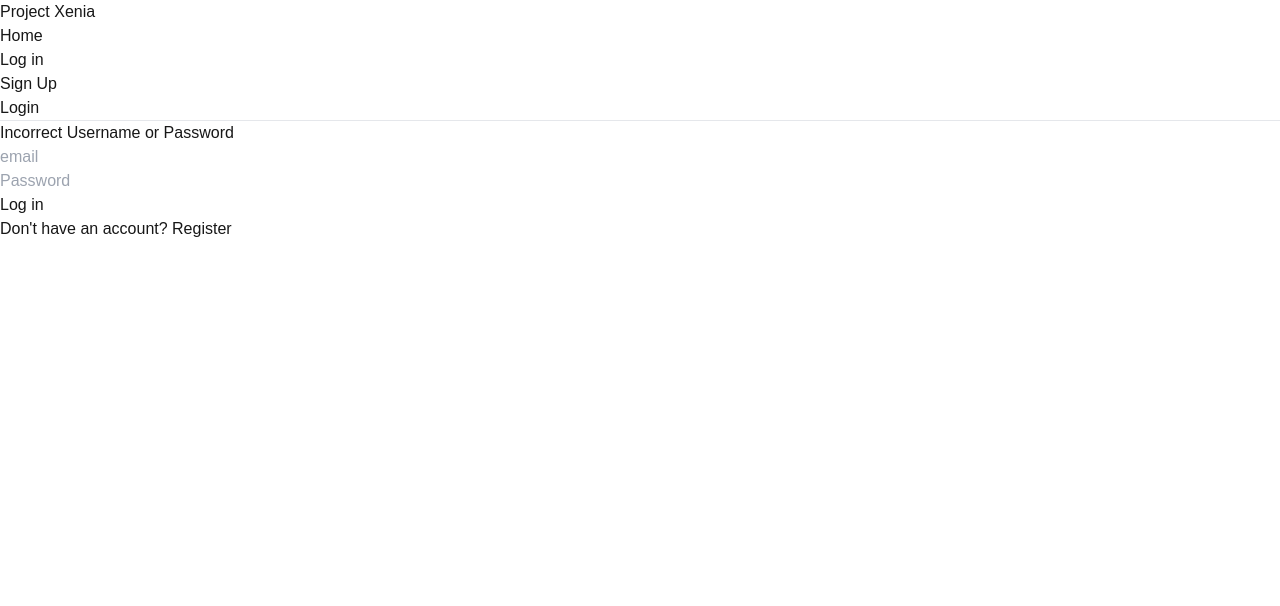
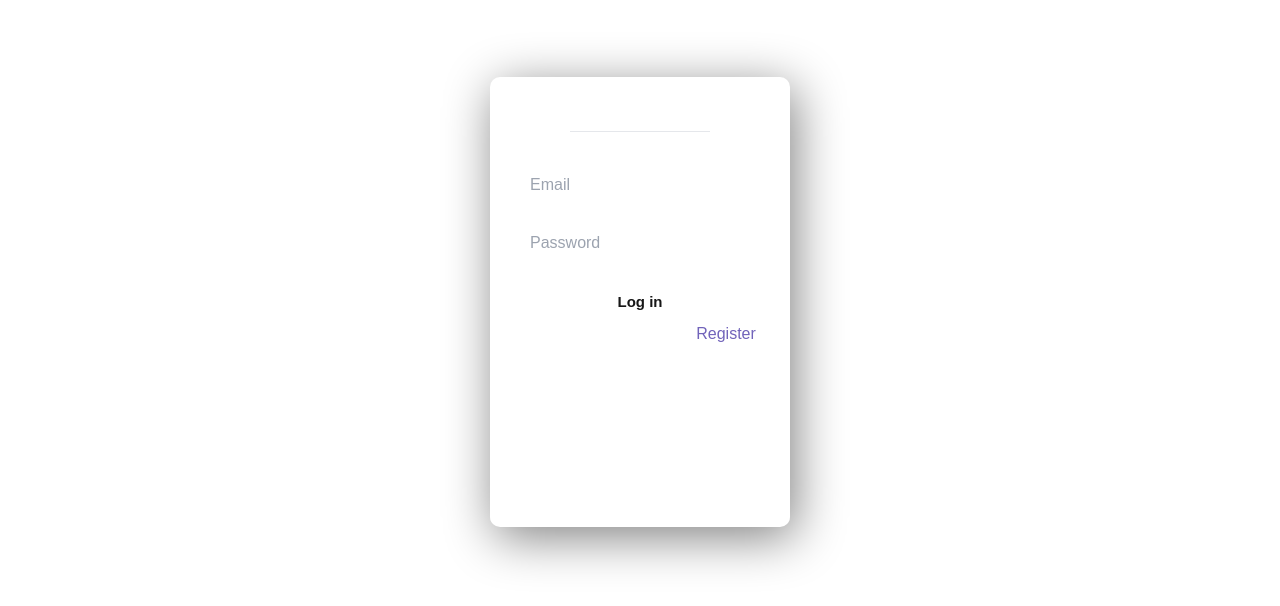
Before and after one commit to Sir-Erwin/project-xenia, a Next.js app: page / in a window 1280 px wide. Shown: the top 606 px of the page. Built offline with nearby package versions, Linux system fonts and the light colour scheme.

Commit message:
Basic Login UI

```diff
--- /dev/null
+++ b/app/login_page.css
@@ -0,0 +1,128 @@
+/*body {
+    background-color: #8a8b8c;
+    background-image: url(https://uploads-ssl.webflow.com/62e3ee10882dc50bcae8d07a/631a5d4631d4c55a475f3e34_noise-50.png);
+}*/
+*{
+    box-sizing: border-box;
+}
+body {
+    min-height: 100vh;
+    width: 100%;
+    /*background-image: linear-gradient(rgba(4,9,30,0.7),rgba(4,9,30,0.7)),url(sunrise.jpg);*/
+    background-position: center;
+    background-size: cover;
+    position: relative;
+}
+button:disabled {
+    color: black;
+}
+h1, p{
+    color: white;
+}
+
+::placeholder {
+    color: white;
+}
+#main-logo {
+    width: 85%;
+    margin: auto;
+    padding: 15px 0;
+    display: flex;
+    align-items: center;
+    justify-content: space-between;
+}
+
+#main-logo ul li {
+    list-style: none;
+    display: inline-block;
+    margin: 0 20px;
+}
+
+#main-logo ul li a {
+    text-decoration: none;
+    color: white;
+    text-transform: uppercase;
+}
+
+#main-logo ul li::after {
+    content: '';
+    height: 3px;
+    width: 0%;
+    background: rgb(113, 99, 186, 255);
+    display: block;
+    margin: auto;
+    transition: 0.5s;
+}
+
+#main-logo ul li:hover::after {
+    width: 100%;
+}
+
+#login {
+    background-color: white;
+    box-shadow: 5px 10px 50px grey;
+    background: transparent;
+    backdrop-filter: blur(20px);
+    width: 300px;
+    height: 450px;
+    margin-top: 20px;
+    margin-left: auto;
+    margin-right: auto;
+    border-radius: 10px;
+    padding: 30px;
+
+
+}
+#login h1 {
+    text-align: center;
+}
+
+hr {
+    margin-left: 50px;
+    margin-right: 50px;
+}
+.inputbox {
+    width: 100%;
+}
+.inputbox input {
+    color: white;
+    width: 100%;
+    height: 100%;
+    padding: 10px;
+    margin: 10px 0;
+    border-radius: 6px;
+    background: transparent;
+}
+
+.register {
+    text-align: center;
+}
+
+.register p a {
+    text-decoration: none;
+
+}
+button a {
+    text-decoration: none;
+    color: black;
+}
+
+button:hover {
+    cursor: pointer;
+}
+button {
+    width: 100%;
+    height: 40px;
+    border-radius: 6px;
+    background: white;
+    margin-top: 10px;
+    margin-left: auto;
+    margin-right: auto;
+    font-size: 15px;
+    font-weight: 600;
+}
+
+.register a {
+    /*color: rgb(167, 3, 131);*/
+    color: rgb(113, 99, 186, 255);
+}
--- a/app/page.tsx
+++ b/app/page.tsx
@@ -1,4 +1,5 @@
 import Image from "next/image";
+import './login_page.css';
 
 export default function Home() {
   return (
@@ -26,7 +27,7 @@ export default function Home() {
           <p className="error-message" id="errorMessage">Incorrect Username or Password</p>
 
           <div className="inputbox">
-            <input type="email" placeholder="email" id="emailInput" name="Email" required/>
+            <input type="email" placeholder="Email" id="emailInput" name="email" required/>
           </div>
           <div className="inputbox">
             <input type="password" placeholder="Password" minLength={8} id="passwordInput" name="password" required/>
```
